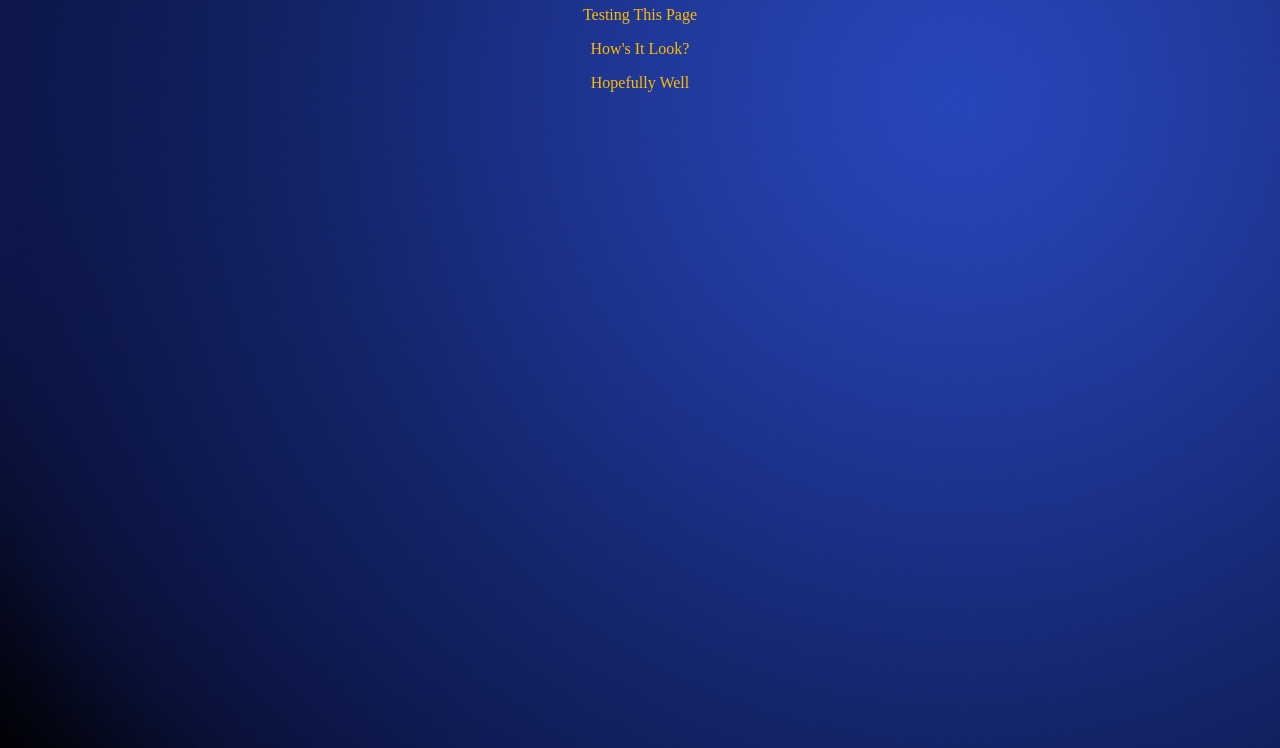
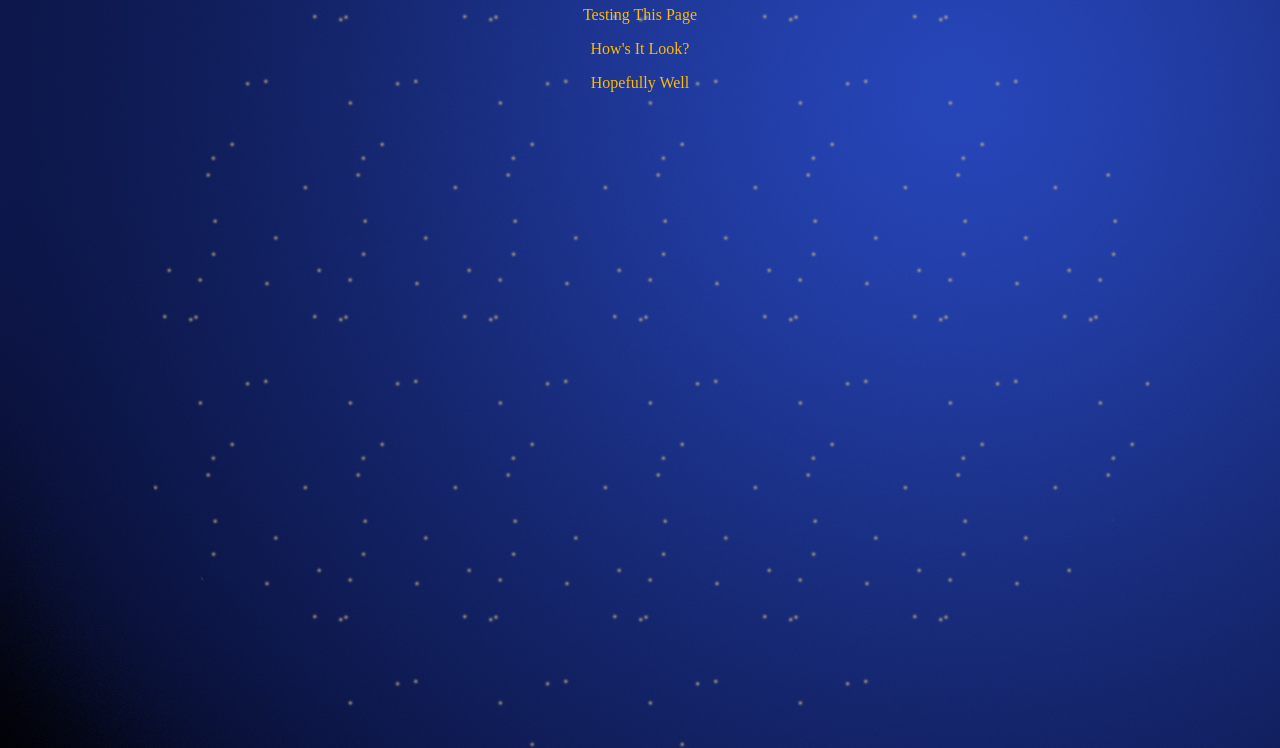
Before and after one commit to KingAscent/Portfolio, a plain HTML site: page index.html in a window 1280 px wide. Shown: the part 52-800 px from the top of the page. Drawn offline with Linux system fonts and the light colour scheme.

Commit message:
Got the sparkles working!!!

```diff
--- a/index.html
+++ b/index.html
@@ -4,7 +4,11 @@
     <meta http-equiv="X-UA-Compatible" content="IE=edge">
     <meta name="viewport" content="width=device-width, initial-scale=1.0">
     <title>Document</title>
+    <!--To call the styles page-->
     <link rel="stylesheet" href="styles.css">
+
+    <!--To call the sparkles animation-->
+    <div class="screen-sparkles"></div>
 </head>
 <body>
     <h1 style="color: #ffbb00">King Ascent</h1>
--- a/styles.css
+++ b/styles.css
@@ -1,5 +1,30 @@
 body {
     margin: 0;
-    background: url("Gradient Blue Dark Bottom Corners.jpg");
+    background-image: url("Gradient Blue Dark Bottom Corners.jpg");
     text-align: center;
 }
+
+/* Sparkle animation */
+.screen-sparkles {
+    position: fixed;
+    display: block;
+    content: "";
+    left: 50%;
+    bottom: 0;
+    margin-left: -40%;
+    width: 80%;
+    height: 100%;
+    background-image: url(Sparkles-1.png), url(Sparkles-2.png);
+    border-radius: 50em;
+    animation: sparkles 15s linear infinite;
+    -webkit-animation: sparkles 15s linear infinite;
+  }
+
+  @keyframes sparkles {
+    0% {
+      background-position: 0 0, 0 0;
+    }
+    100% {
+      background-position: -150px -300px, 150px -300px;
+    }
+  }
```
Also changed, not shown: Sparkles-1.png (added), Sparkles-2.png (added).
